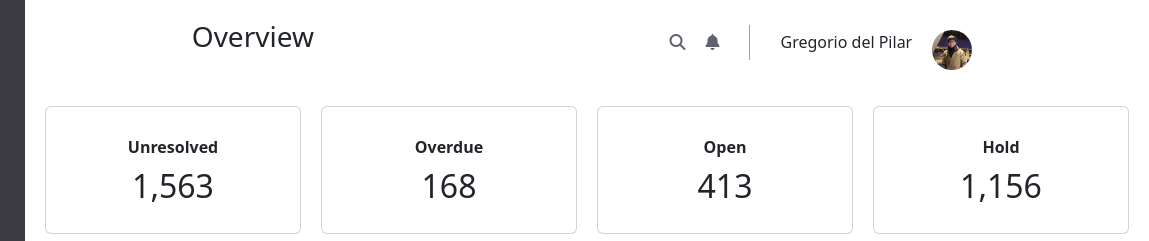
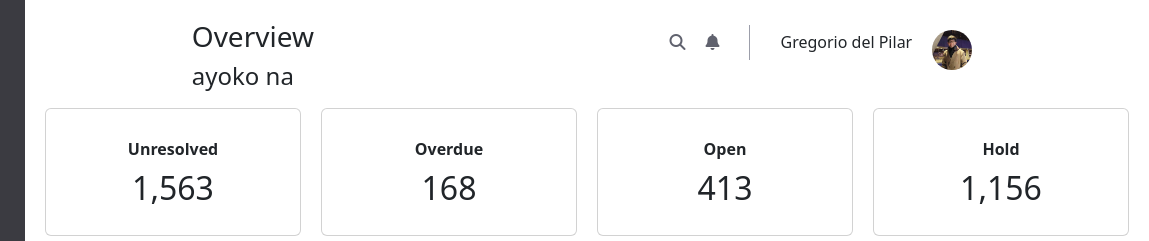
Before and after one commit to seantan222/Headless-CMS, a website: page public/index.html in a window 1280 px wide. Shown: the top 241 px of the page, 131-1280 px from the left. Drawn offline with nearby package versions, Linux system fonts and the light colour scheme; files whose address does not match are found by name.

Commit message:
change 1

```diff
--- a/public/index.html
+++ b/public/index.html
@@ -39,6 +39,7 @@
         <div id="nav-bar" >
           <div>
             <h3>Overview</h3>
+            <h4>ayoko na</h4>
           </div>
 
           <div>
```
